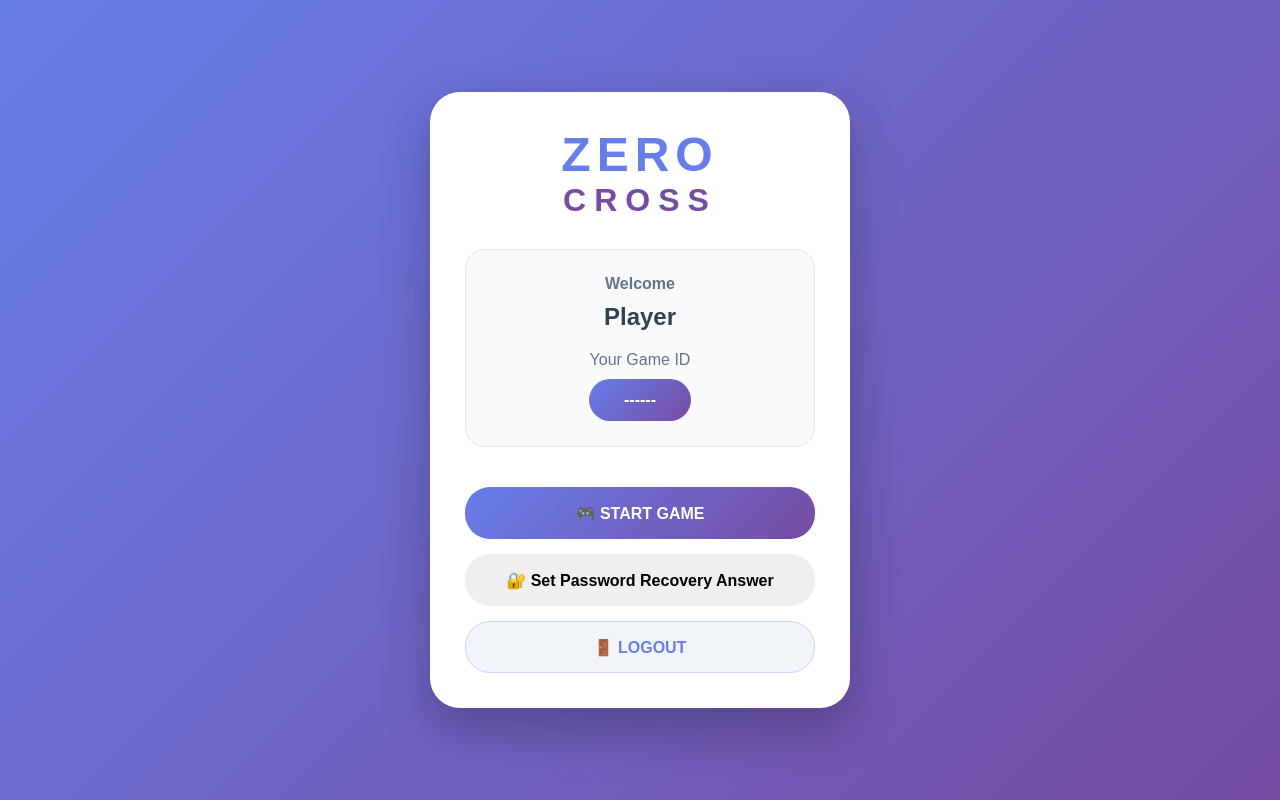
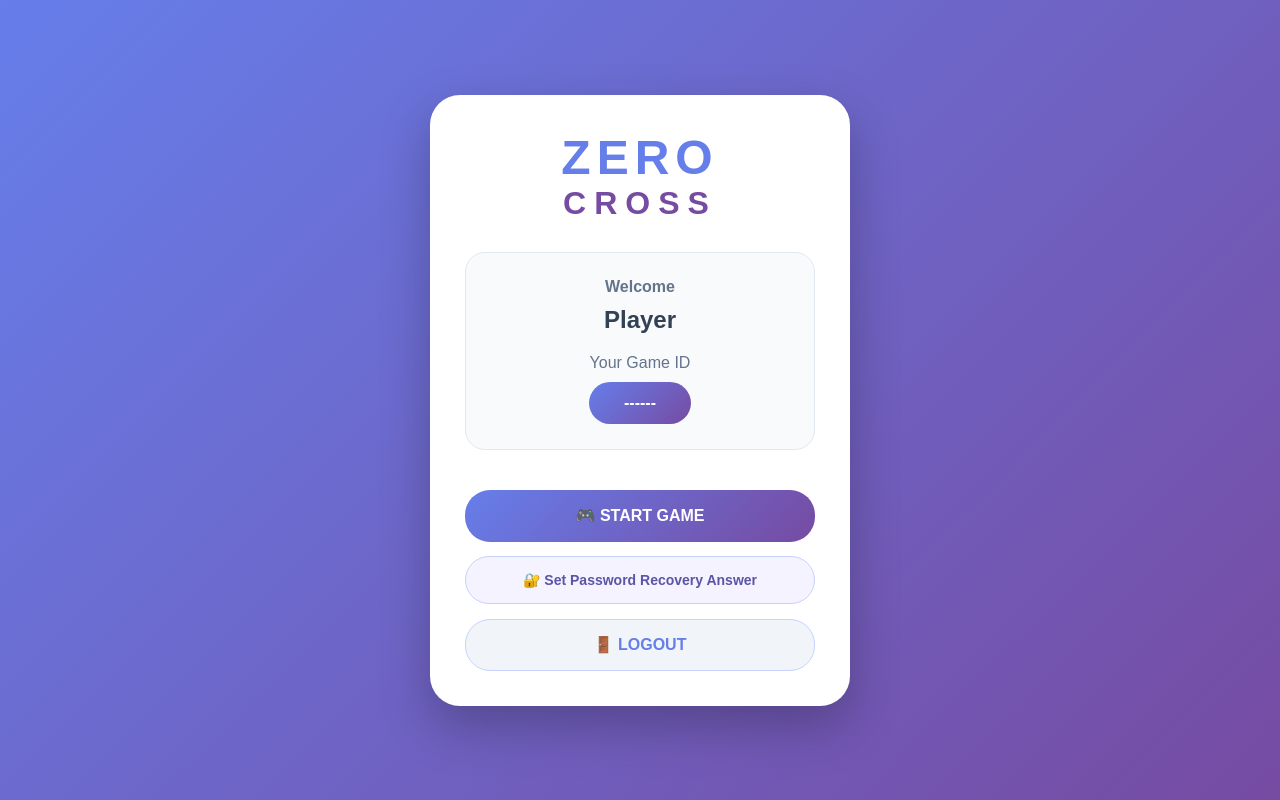
Before and after one commit to Priyanshu-bacchas/tic-toe, a React (Vite) app in the folder client/: page /home in a window 1280 px wide. Built offline with nearby package versions, Linux system fonts and the light colour scheme; no server answers.

Commit message:
Style recovery answer setup panel

```diff
--- a/client/src/pages/Home.css
+++ b/client/src/pages/Home.css
@@ -206,3 +206,45 @@ button:hover{
 transform:translateY(-3px);
 
 }
+
+.recovery-btn{
+  width:100%;
+  min-height:48px;
+  height:auto;
+  padding:12px 16px;
+  margin-top:14px;
+  border:1px solid #c7d2fe;
+  border-radius:24px;
+  color:#5b55a5;
+  background:#f5f3ff;
+  font-size:14px;
+}
+.recovery-panel{
+  display:flex;
+  flex-direction:column;
+  gap:12px;
+  margin-top:14px;
+  padding:16px;
+  border:1px solid #ddd6fe;
+  border-radius:18px;
+  background:#faf9ff;
+  text-align:left;
+}
+.recovery-panel p,.recovery-message{
+  color:#64748b;
+  font-size:13px;
+  line-height:1.5;
+}
+.recovery-panel input{
+  width:100%;
+  height:46px;
+  padding:0 14px;
+  border:1px solid #c7d2fe;
+  border-radius:12px;
+  background:white;
+  font-size:14px;
+  outline:none;
+}
+.recovery-panel input:focus{border-color:#667eea}
+.recovery-panel .main-btn{margin-top:0;font-size:13px}
+.recovery-message{margin-top:10px;color:#4c3d91}
```
